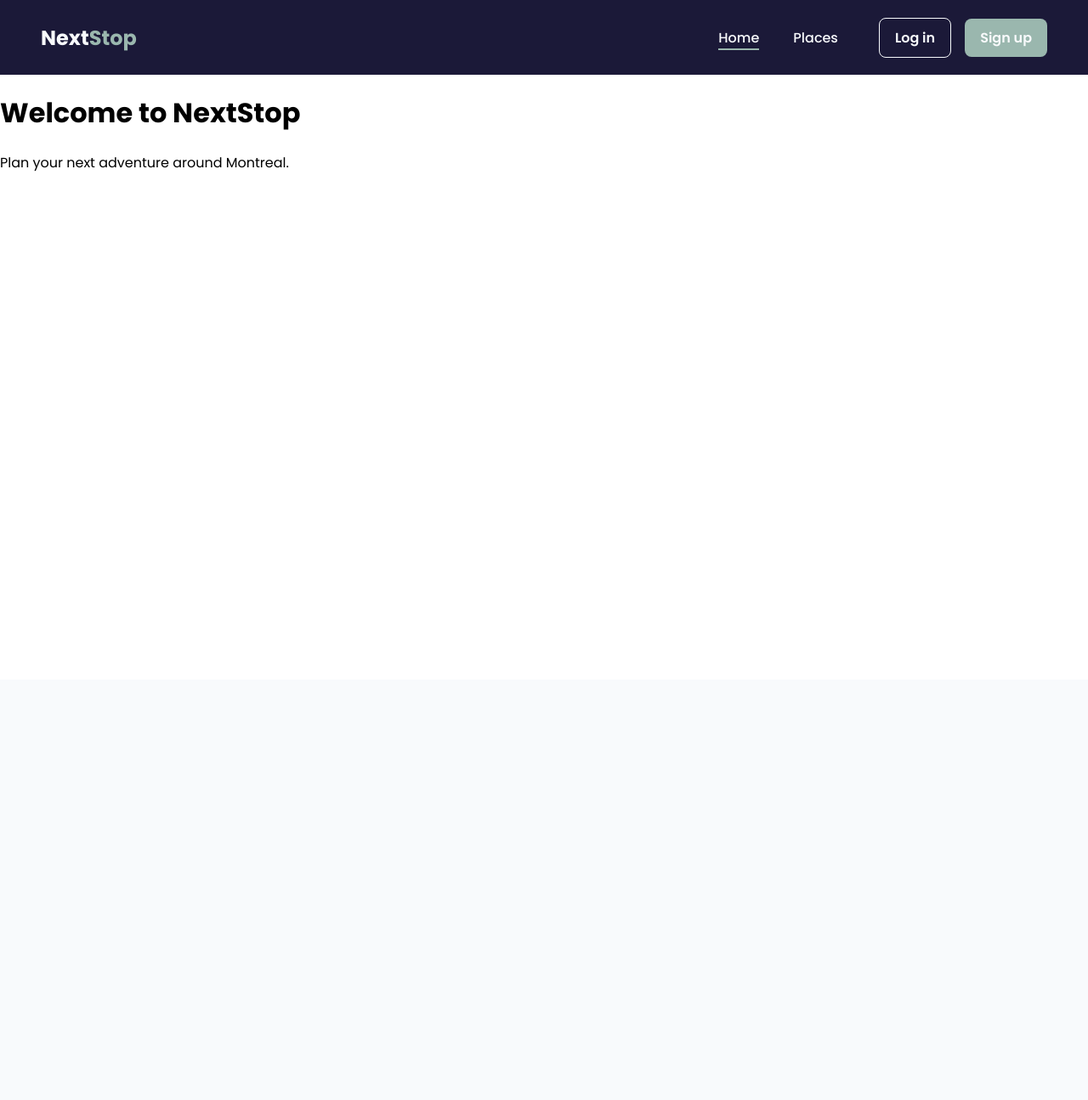
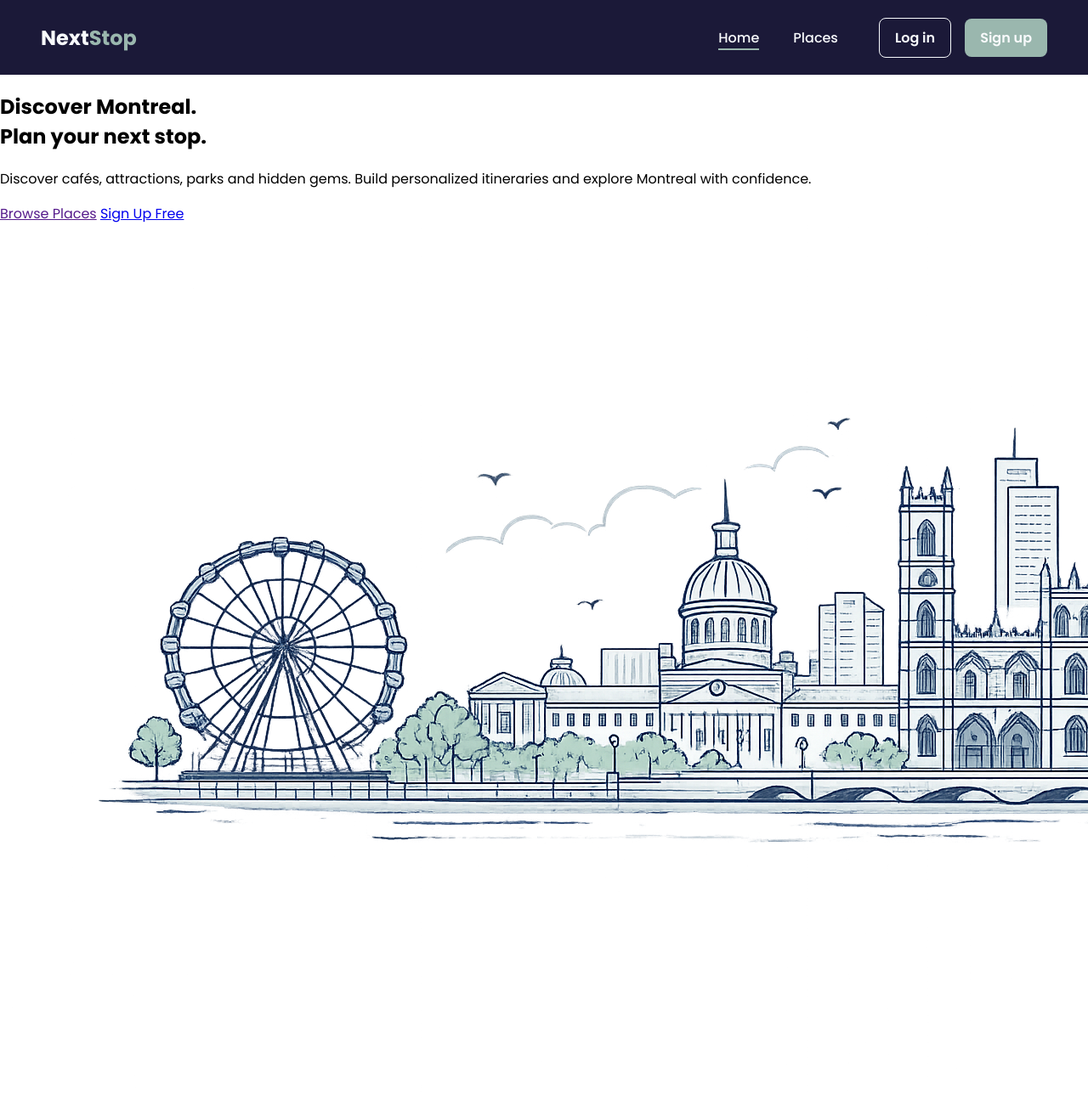
Before and after one commit to saiabbirame/582-32W-VA, a Flask app: page / in a window 1280 px wide; the page is wider, and only the part inside the window is pictured. Shown: that part at 85% size. Before the commit the page ends 202 px from the top of that part, so only its background shows below. Run offline with Flask 3, Linux system fonts and the light colour scheme; some libraries are stand-ins or nearby versions.

Commit message:
Add homepage hero section

```diff
--- a/code/templates/index.html
+++ b/code/templates/index.html
@@ -3,7 +3,26 @@
 {% block title %}Home | NextStop{% endblock %}
 
 {% block content %}
-<h1>Welcome to NextStop</h1>
+<section class="hero">
+    <div class="hero-text">
+        <h1>Discover Montreal.
+            <br>
+            <span>Plan your next stop.</span>
+        </h1>
 
-<p>Plan your next adventure around Montreal.</p>
+        <p>Discover cafés, attractions, parks and hidden gems. Build personalized itineraries and explore Montreal with confidence.</p>
+
+        <div class="hero-buttons">
+            <a href="" class="primary-button">Browse Places</a>
+
+            {% if not current_user.is_authenticated %}
+                <a href="{{ url_for('register') }}" class="secondary-button">Sign Up Free</a>
+            {% endif %}
+        </div>
+    </div>
+
+    <div class="hero-image">
+        <img src="{{ url_for('static', filename='images/hero.png')}}" alt="Montreal illustration">
+    </div>
+</section>
 {% endblock %}
```
Also changed, not shown: code/static/images/hero.png (added).
